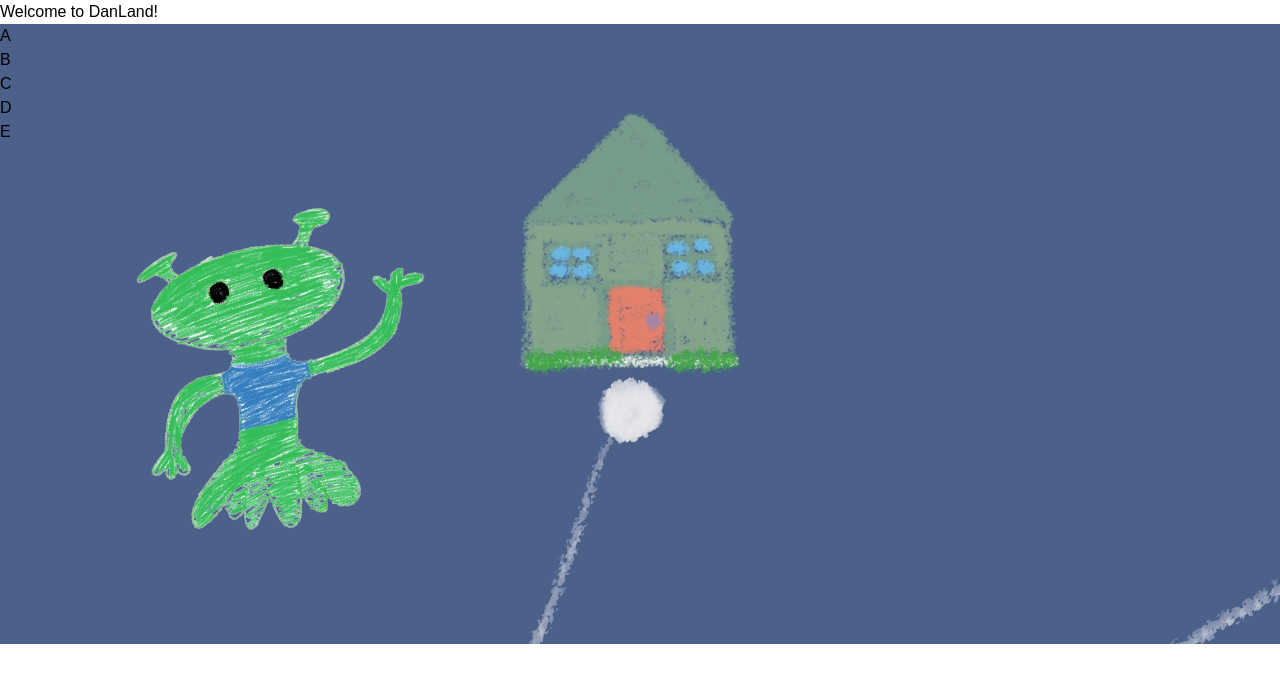
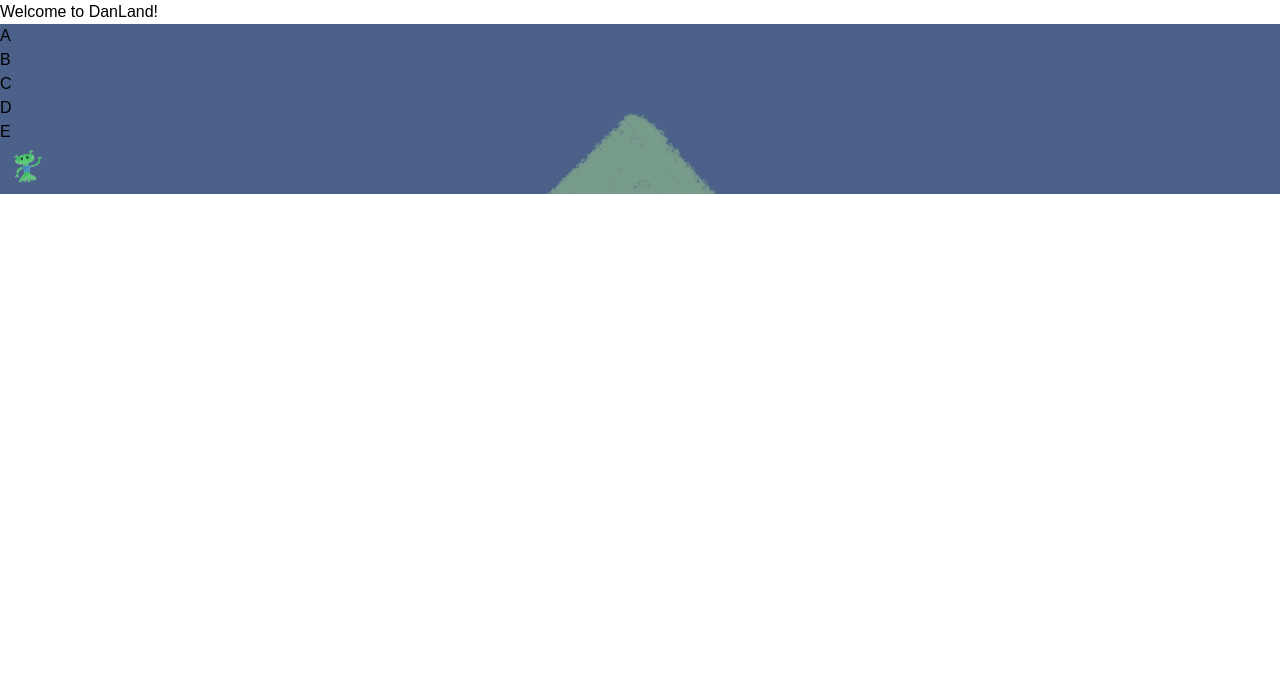
Before and after one commit to DanyaHumeniuk/danland-game, a React (Vite) app: page / in a window 1280 px wide. Shown: the top 682 px of the page. Built offline with nearby package versions, Linux system fonts and the light colour scheme; a web font is replaced by a local one.

Commit message:
added avatar movement functionality with smooth transitions on map when clicked

```diff
--- a/src/components/Hero.jsx
+++ b/src/components/Hero.jsx
@@ -1,29 +1,65 @@
+import { useState } from "react";
 import map from "../assets/Map2.jpg"
 import avatar from "../assets/fred.png"
 
 const Hero = () => {
+
+  const [position, setPosition] = useState({top: "15%", left: "25%"});
+
+  const moveAvatar = (top, left) => {
+    setPosition({ top, left });
+  };
+
+
   return (
     <div className="flex justify-center items-center h-screen w-screen">
         <div className="relative w-full max-w-lg aspect-square rounded-xl bg-cover bg-center" style={{ backgroundImage: `url(${map})` }}>
-            <div className="absolute top-[17%] left-[27%] flex items-center justify-center w-6 h-6 sm:w-8 sm:h-8 rounded-full bg-white text-black font-bold text-xs sm:text-sm">
+            <div
+              className="absolute top-[17%] left-[27%] flex items-center justify-center w-6 h-6 sm:w-8 sm:h-8 rounded-full bg-white text-black font-bold text-xs sm:text-sm"
+              onClick={() => moveAvatar("15%", "25%")}
+            >
             A
             </div>
-            <div className="absolute top-[51%] left-[17%] flex items-center justify-center w-6 h-6 sm:w-8 sm:h-8 rounded-full bg-white text-black font-bold text-xs sm:text-sm">
+            <div
+              className="absolute top-[51%] left-[17%] flex items-center justify-center w-6 h-6 sm:w-8 sm:h-8 rounded-full bg-white text-black font-bold text-xs sm:text-sm"
+              onClick={() => moveAvatar("49%", "15%")}
+            >
             B
             </div>
-            <div className="absolute top-[23%] left-[62%] flex items-center justify-center w-6 h-6 sm:w-8 sm:h-8 rounded-full bg-white text-black font-bold text-xs sm:text-sm">
+            <div
+              className="absolute top-[23%] left-[62%] flex items-center justify-center w-6 h-6 sm:w-8 sm:h-8 rounded-full bg-white text-black font-bold text-xs sm:text-sm"
+              onClick={() => moveAvatar("21%", "60%")}
+
+            >
             C
             </div>
-            <div className="absolute top-[81%] left-[35%] flex items-center justify-center w-6 h-6 sm:w-8 sm:h-8 rounded-full bg-white text-black font-bold text-xs sm:text-sm">
+            <div
+              className="absolute top-[81%] left-[35%] flex items-center justify-center w-6 h-6 sm:w-8 sm:h-8 rounded-full bg-white text-black font-bold text-xs sm:text-sm"
+              onClick={() => moveAvatar("79%", "33%")}
+
+            >
             D
             </div>
-            <div className="absolute top-[69%] left-[80%] flex items-center justify-center w-6 h-6 sm:w-8 sm:h-8 rounded-full bg-white text-black font-bold text-xs sm:text-sm">
+            <div
+              className="absolute top-[69%] left-[80%] flex items-center justify-center w-6 h-6 sm:w-8 sm:h-8 rounded-full bg-white text-black font-bold text-xs sm:text-sm"
+              onClick={() => moveAvatar("67%", "78%")}
+
+            >
             E
             </div>
             <img
               src={avatar}
               alt="Avatar"
-              className="absolute top-[15%] left-[25%] w-10 h-10 sm:w-14 sm:h-14 rounded-full scale-150"
+              className="absolute scale-150"
+              style={{
+                top: position.top,
+                left: position.left,
+                width: "50px",
+                height: "50px",
+                borderRadius: "50%",
+                transition: "top 0.3s ease, left 0.3s ease",
+              }}
+              // top-[15%] left-[25%] w-10 h-10 sm:w-14 sm:h-14 rounded-full scale-150"
             />
 
         </div>
```
